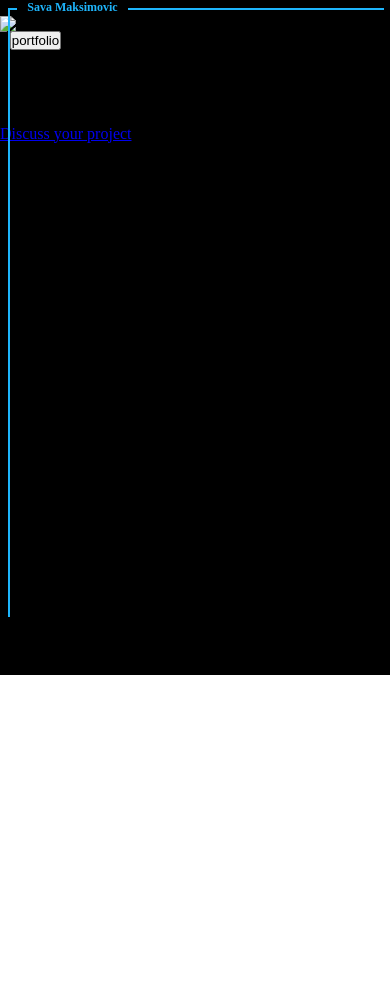
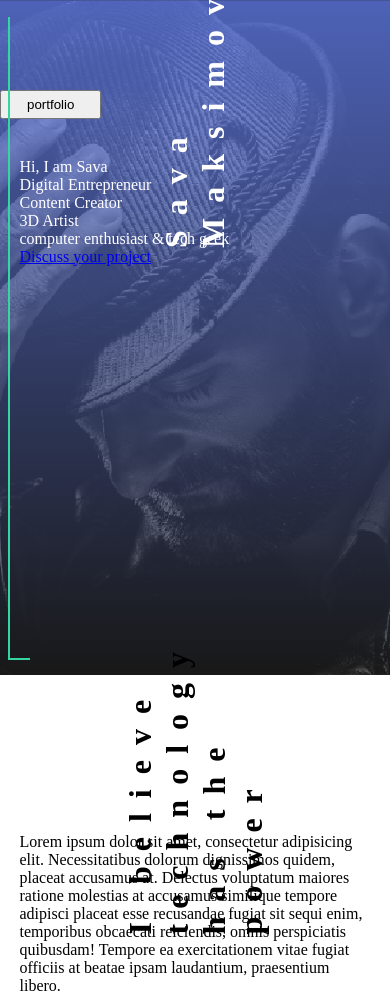
Before and after one commit to savancd/Excercises----Full-Stack-Software-Developer, a plain HTML site: page Creating a Simple Web Page/index.html in a window 390 px wide. Before the commit the page ends 844 px from the top, so only its background shows below. Drawn offline with Linux system fonts and the light colour scheme.

Commit message:
edited files for phone size

```diff
--- a/Creating a Simple Web Page/css/styles.css
+++ b/Creating a Simple Web Page/css/styles.css
@@ -1,3 +1,8 @@
+@import url('https://fonts.googleapis.com/css2?family=Roboto+Slab:wght@100;300;600;900&display=swap');
+@import url('https://fonts.googleapis.com/css2?family=Lato:ital,wght@0,300;0,400;0,700;0,900;1,900&display=swap');
+@import url('https://fonts.googleapis.com/css2?family=Roboto:wght@900&display=swap');
+
+/* start global */
 * {
     padding: 0;
     margin: 0;
@@ -6,16 +11,29 @@
 :root {
     --middle-grey: #999999;
     --black: #000;
-    --dark-grey: rgb(44, 44, 44);
-    --white: #fff;
-    --light-blue: rgb(30, 181, 252);
+
+    --dark-grey: #212121;
+    --green: #34D7A1;
+    --light-blue: #617BE5;
+    --white: #f3f3f3;
 }
+
+/* end global */
+
+@media only screen and (max-width: 640px) {
+
+/* start header */
 
 header {
     width: 100%;
     height: 80vh;
     background: var(--black);
+    background: linear-gradient(to top, #212121ba, #617BE5cc), url("../img/DSCF8533_small.jpg") no-repeat top center;
+    background-size: cover;"
+    background-repeat: no-repeat;
+    background-position: bottom;
     overflow: hidden;
+    color: #FFFFFF
 }
 
 .wrap-m {
@@ -23,25 +41,68 @@ header {
 }
 
 .h-border  {
-    border-top: 2px solid var(--light-blue);
-    border-left: 2px solid var(--light-blue);
-    width: 96%;
-    height: 72vh;
+    border-bottom: 2px solid var(--green);
+    border-left: 2px solid var(--green);
+    /* width: 96%; */
+    height: 76vh;
     position: absolute;
+    top: 2%;
   }
 
-  .h-border h1 {
-    font-size: 12px;
-    text-align: left;
-    margin-left: 2%;
-    margin-top: .5em;
+  h1 {
+    letter-spacing: 15px;
+    transform: rotate(-90deg);
+  /* Safari */
+  -webkit-transform: rotate(-90deg);
+  /* Firefox */
+  -moz-transform: rotate(-90deg);
+  /* IE */
+  -ms-transform: rotate(-90deg);
+  /* Opera */
+  -o-transform: rotate(-90deg);
+  /* Internet Explorer */
+  filter: progid:DXImageTransform.Microsoft.BasicImage(rotation=3);
   }
 
   .h-border  h1 span {
     display: inline;
-    background: var(--black);
     padding: 5px 10px;
     position: relative;
     top: -1.3em;
-    color: var(--light-blue);
+    color: var(--white);
   }
+
+/* logo name */
+
+
+  /* button */
+
+  .h-border .btn {
+    float: inline-end;
+  }
+
+  button {
+    text-align: center;
+    margin-bottom: 5%;
+    padding: 5px 25px;
+  }
+
+  /* wrap - text on banner */
+
+
+  .wrap {
+    width: 90%;
+    margin: 5% auto;
+  }
+
+
+/* end header */
+
+}
+
+/* content container */
+
+#content-container {
+  width: 90%;
+  margin: 10px auto;
+}
--- a/Creating a Simple Web Page/index.html
+++ b/Creating a Simple Web Page/index.html
@@ -16,22 +16,27 @@
     <header>
             <div class="wrap-m">
                 <div class="h-border">
-                    <h1><span>Sava Maksimovic</span></h1>
-                    <button type="button">portfolio</button>
+                        <h1><span></span></h1>
                 </div>
              </div>
-        <img src="" alt="Sava Maksimovic image">
+
+             <h1><span class="rotate">Sava Maksimovic</span></h1>
+             <section class="btn">
+                 <button type="button">portfolio</button>
+             </section>
+
+
             <div class="wrap">
-            <section>
+                <section class="fp">
                     <p>
-                    Hi, I am
+                        Hi, I am <span>Sava</span>
                     </p>
+                     <h1></h1>
                 </section>
-            <h1>Sava</h1>
                 <p>
-                Lorem ipsum dolor sit amet, consectetur adipisicing elit. Illo, excepturi?
+                    Digital Entrepreneur <br> Content Creator <br> 3D Artist<br> computer enthusiast & tech geek
                 </p>
-            <section>
+                <section class="discuss">
                     <a href="#">
                         <p>Discuss your project</p>
                     </a>
@@ -40,6 +45,17 @@
     </header>
     <div id="content-container">
 
+        <h1>I believe technology has the power</h1>
+        <p>
+            Lorem ipsum dolor sit amet, consectetur adipisicing elit.
+            Necessitatibus dolorum dignissimos quidem, placeat accusamus at.
+            Delectus voluptatum maiores ratione molestias at accusamus similique
+             tempore adipisci placeat esse recusandae fugiat sit sequi enim,
+             temporibus obcaecati reiciendis, omnis perspiciatis quibusdam!
+             Tempore ea exercitationem vitae fugiat officiis at beatae ipsam
+             laudantium, praesentium libero.
+        </p>
+
     </div>
 
 </body>
```
Also changed, not shown: Creating a Simple Web Page/img/DSCF8533_small.jpg (added), 2 other files. Lines whose indentation alone changed are shown as unchanged.
